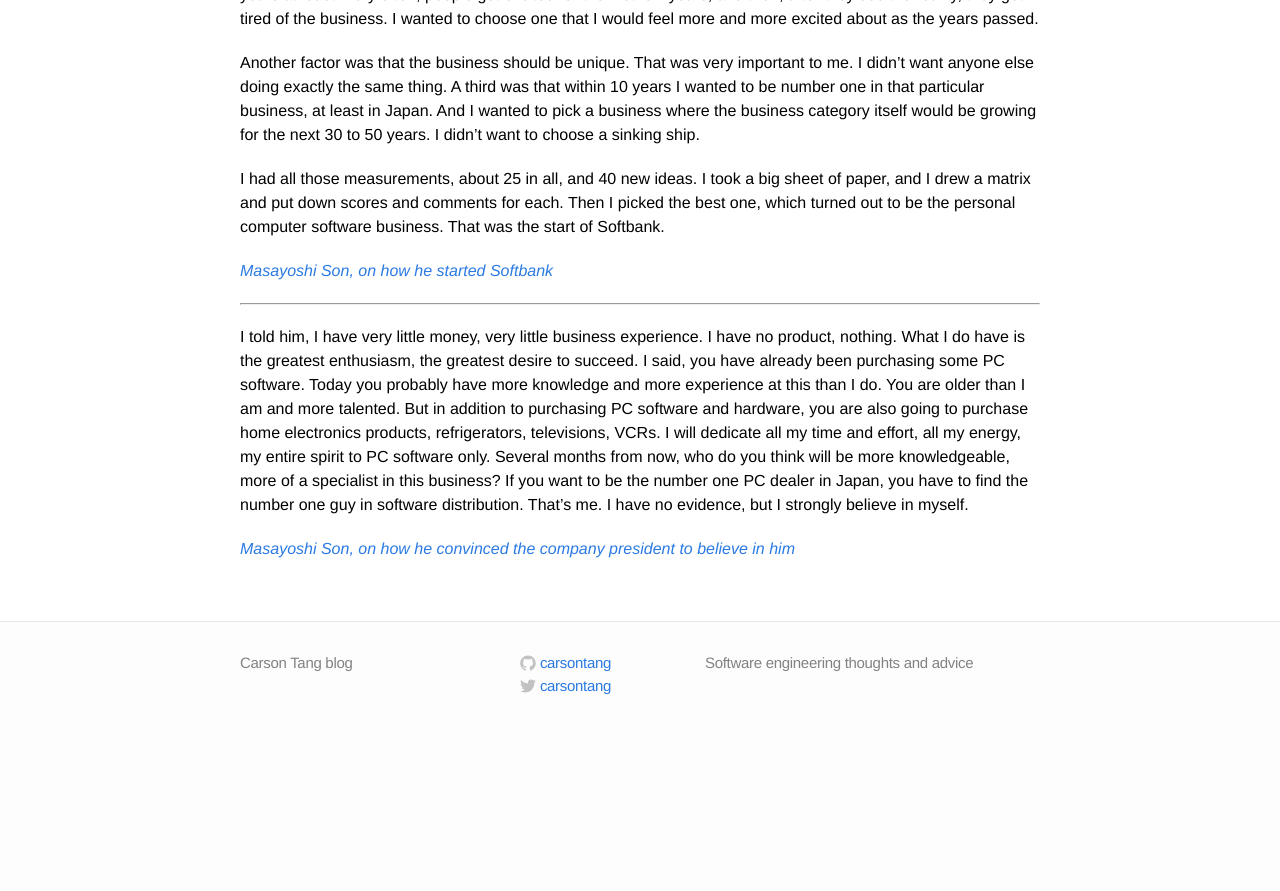
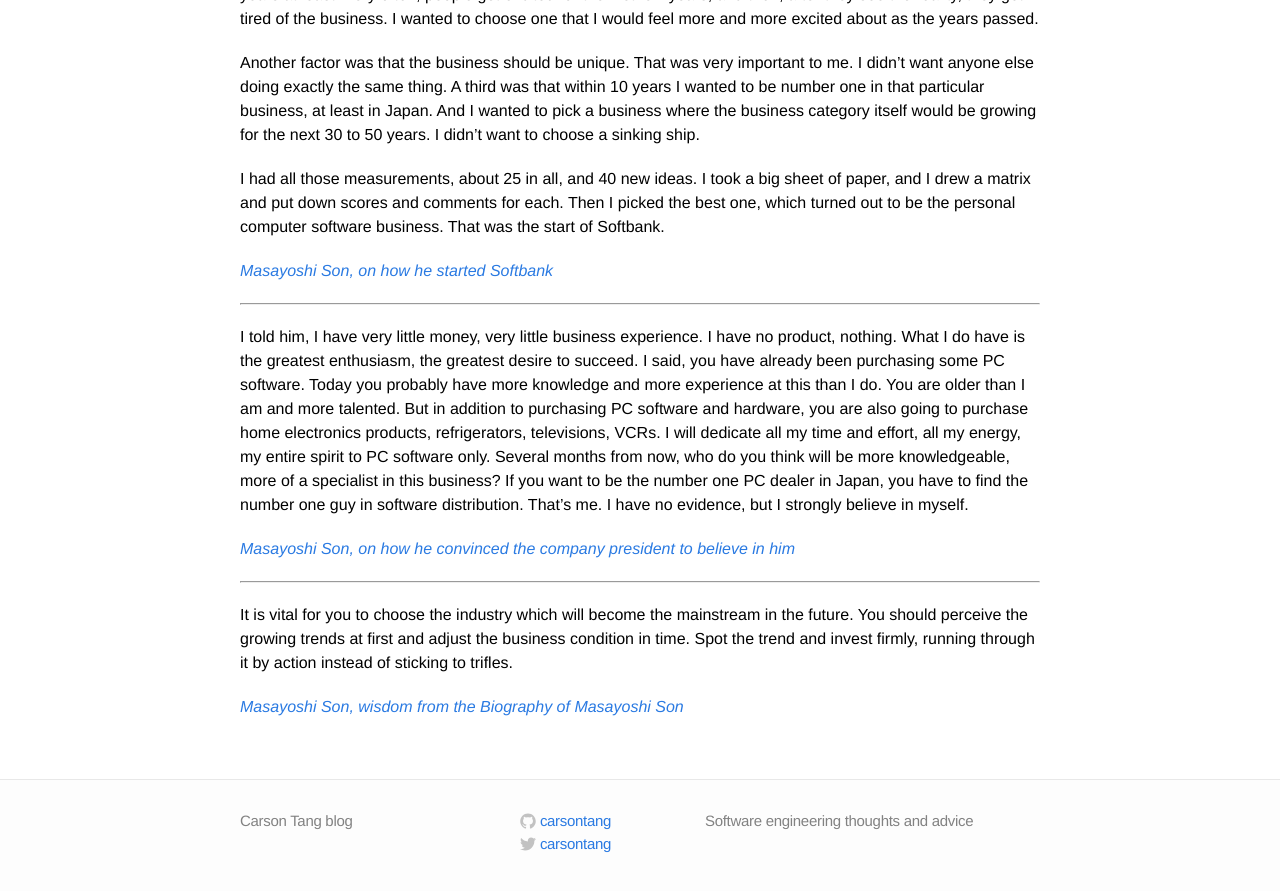
Before and after one commit to carsontang/carsontang.github.io, a Jekyll site: the page built from quotes.md, in a window 1280 px wide and 900 px high, scrolled down 9052 px. Shown: the top 891 px of the window. Built offline with Jekyll 4.4.1, drawn with Linux system fonts in a browser that asks for light colours; before the commit the page ends 9794 px from its top, so only the background shows below that.

Commit message:
wisdom of Masayoshi Son from his biography

```diff
--- a/quotes.md
+++ b/quotes.md
@@ -373,3 +373,9 @@ I had all those measurements, about 25 in all, and 40 new ideas. I took a big sh
 I told him, I have very little money, very little business experience. I have no product, nothing. What I do have is the greatest enthusiasm, the greatest desire to succeed. I said, you have already been purchasing some PC software. Today you probably have more knowledge and more experience at this than I do. You are older than I am and more talented. But in addition to purchasing PC software and hardware, you are also going to purchase home electronics products, refrigerators, televisions, VCRs. I will dedicate all my time and effort, all my energy, my entire spirit to PC software only. Several months from now, who do you think will be more knowledgeable, more of a specialist in this business? If you want to be the number one PC dealer in Japan, you have to find the number one guy in software distribution. That’s me. I have no evidence, but I strongly believe in myself.
 
 *[Masayoshi Son, on how he convinced the company president to believe in him](https://hbr.org/1992/01/japanese-style-entrepreneurship-an-interview-with-softbanks-ceo-masayoshi-son)*
+
+---
+
+It is vital for you to choose the industry which will become the mainstream in the future. You should perceive the growing trends at first and adjust the business condition in time. Spot the trend and invest firmly, running through it by action instead of sticking to trifles.
+
+*[Masayoshi Son, wisdom from the Biography of Masayoshi Son](https://www.amazon.com/Biography-Masayoshi-Son-Chinese/dp/7504491357/)*
```
